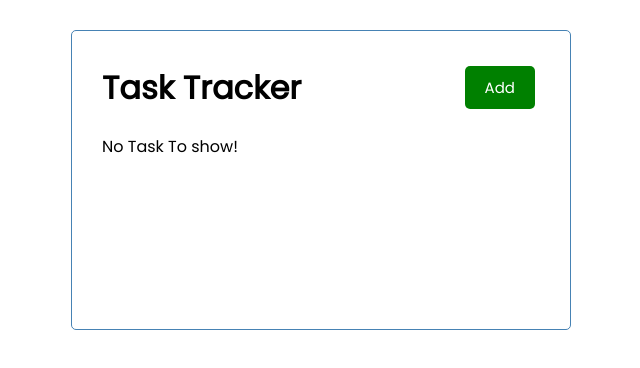
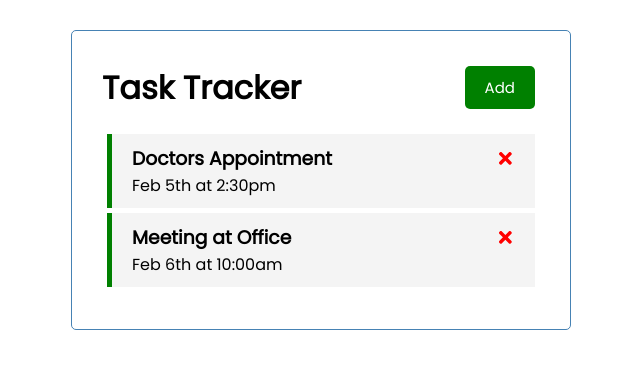
Before and after one commit to fajarslvn/task-tracker, a React (Vite) app: page / in a window 1280 px wide. Shown: the top 368 px of the page, without its empty margins (319-959 px from the left). Built offline with nearby package versions, Linux system fonts and the light colour scheme; data requests are answered from the project's data file.

Commit message:
delete task dynamic

```diff
--- a/db.json
+++ b/db.json
@@ -1,5 +1,5 @@
 {
-  "task": [
+  "tasks": [
     {
       "id": 1,
       "text": "Doctors Appointment",
@@ -7,16 +7,10 @@
       "reminder": true
     },
     {
-     "id": 2,
-     "text": "Meeting at Office",
-     "day": "Feb 6th at 10:00am",
-     "reminder": true
-   },
-   {
-     "id": 3,
-     "text": "Food Shopping",
-     "day": "Feb 7th at 1:00pm",
-     "reminder": false
-   }
+      "id": 2,
+      "text": "Meeting at Office",
+      "day": "Feb 6th at 10:00am",
+      "reminder": true
+    }
   ]
 }
--- a/src/components/App.jsx
+++ b/src/components/App.jsx
@@ -1,4 +1,4 @@
-import { useState } from 'react'
+import { useState, useEffect } from 'react'
 import Header from "./Header"
 import Tasks from './Tasks'
 import AddTask from './AddTask'
@@ -9,6 +9,28 @@ const App = () => {
   // useState: array of data
   // useState: "tasks" use for state. setTasks use for update "tasks"
   const [tasks, setTasks] = useState([])
+
+  useEffect(() => {
+    const getTasks= async () => {
+      const tasksFromServer = await fetchTasks()
+      setTasks(tasksFromServer)
+    }
+    getTasks()
+  }, [])
+
+  // Feth Tasks
+  const fetchTasks = async () => {
+    const res = await fetch('http://localhost:5000/tasks')
+    const data = await res.json()
+    return data
+  }
+
+  // Fetch Task
+  const fetchTask = async () => {
+    const res = await fetch(`http://localhost:5000/tasks/${id}`)
+    const data = await res.json()
+    return data
+  }
 
   // Add Task (to array of data)
   const putTask = (task) => {
@@ -21,8 +43,13 @@ const App = () => {
   }
 
   //  Delete Task
-  const deleteTask = (id) => {
+  const deleteTask = async (id) => {
+    const res = await fetch(`http://localhost:5000/tasks/${id}`, {
+      method: 'DELETE',
+    })
+    // res.status === 200 ?
     setTasks(tasks.filter((task) => task.id !== id))
+    // : alert('Error deleting this task')
   }
 
   // Toggle Reminder
--- a/src/components/Task.jsx
+++ b/src/components/Task.jsx
@@ -2,7 +2,7 @@ import { FaTimes } from 'react-icons/fa'
 
 const Task = ({ task, onDelete, onToggle  }) => {
   return (
-    <div className={`task ${task.reminder ? 'reminder' : ''}`}
+    <div className={`task ${task.reminder && 'reminder'}`}
     onDoubleClick={() => onToggle(task.id)}>
       <h3>
         {task.text}
```
